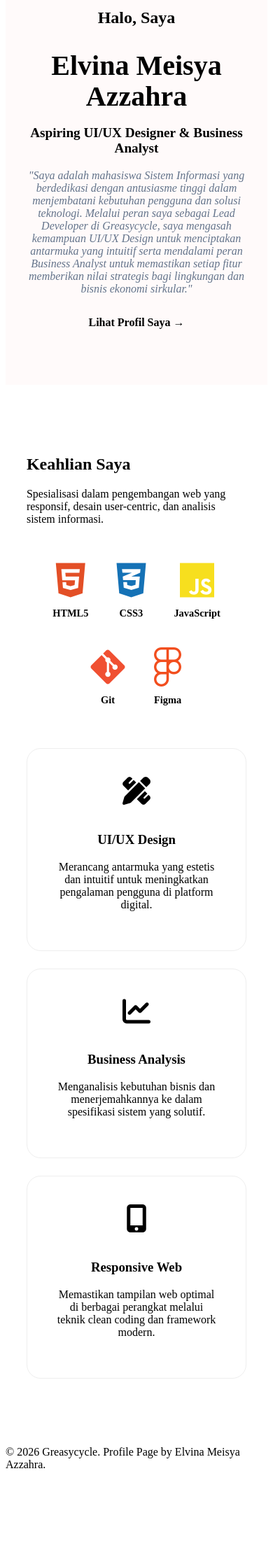
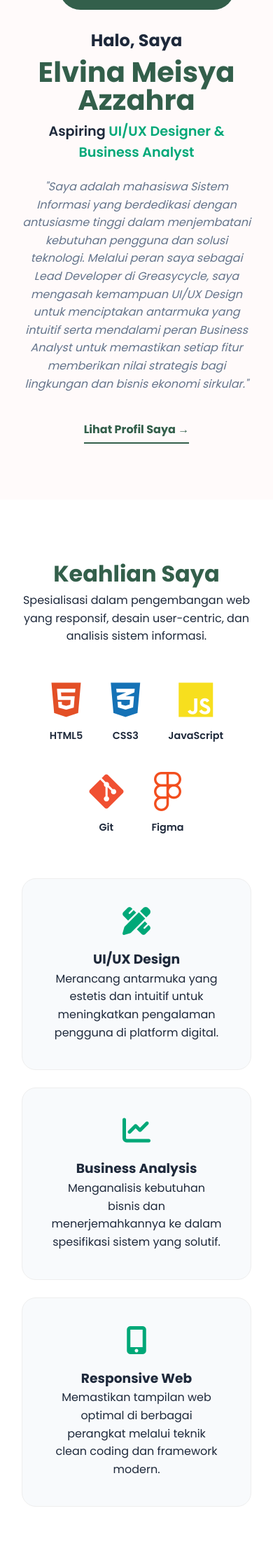
Before and after one commit to indikartikaa/greasycle, a PHP site: page /profile-elvina.html in a window 390 px wide. Shown: the part 532-2754 px from the top of the page at 70% size. Before the commit the page ends 2630 px from the top, so only its background shows below. Run offline with PHP 8.4, Linux system fonts and the light colour scheme.

Commit message:
Fix: Sinkronisasi CSS

```diff
--- a/profile-elvina.css
+++ b/profile-elvina.css
@@ -1,7 +1,64 @@
+/* DEFINISI WARNA & DASAR */
+:root {
+    --primary-green: #335f4b;
+    --secondary-green: #00a878;
+    --text-dark: #1e293b;
+    --bg-light: #f8fafc;
+    --white: #ffffff;
+}
+
+* {
+    margin: 0;
+    padding: 0;
+    box-sizing: border-box;
+    transition: all 0.3s ease;
+}
+
+body {
+    font-family: 'Poppins', sans-serif;
+    background-color: var(--bg-light);
+    color: var(--text-dark);
+    line-height: 1.6;
+}
+
+/* NAVBAR STYLING */
+.navbar {
+    display: flex;
+    justify-content: space-between;
+    align-items: center;
+    padding: 20px 8%;
+    background: var(--white);
+    position: sticky;
+    top: 0;
+    z-index: 1000;
+    box-shadow: 0 2px 10px rgba(0,0,0,0.05);
+}
+
+.logo {
+    font-size: 24px;
+    font-weight: 800;
+    color: var(--primary-green);
+    text-decoration: none;
+}
+
+.home-btn {
+    text-decoration: none;
+    color: #64748b;
+    font-weight: 600;
+    padding: 8px 15px;
+    border: 1px solid #e2e8f0;
+    border-radius: 8px;
+}
+
+.home-btn:hover {
+    background: var(--primary-green);
+    color: white;
+}
+
 /* PROFILE HERO STYLING */
 .hero-profile {
     padding: 120px 8% 80px;
-    background: #fffafa; /* Warna krem lembut sesuai gambar */
+    background: #fffafa; /* Warna krem lembut */
     min-height: 80vh;
     display: flex;
     align-items: center;
@@ -29,8 +86,9 @@
 
 .profile-text h1 {
     font-size: 3.5rem;
-    line-height: 1.1;
+    line-height: 1.0;
     margin-bottom: 10px;
+    color: var(--primary-green);
 }
 
 .role {
@@ -38,13 +96,18 @@
     font-weight: 600;
 }
 
+.highlight {
+    color: var(--secondary-green);
+}
+
 .tagline {
     color: #64748b;
-    margin: 15px 0 30px;
+    margin: 20px 0 40px;
     font-style: italic;
 }
 
 .view-work-btn {
+    display: inline-block;
     text-decoration: none;
     color: var(--primary-green);
     font-weight: 700;
@@ -63,13 +126,24 @@
     height: 400px;
     object-fit: cover;
     border-radius: 30px;
-    box-shadow: 25px 25px 0px var(--primary-green); /* Efek bayangan kotak di gambar */
+    box-shadow: 25px 25px 0px var(--primary-green);
+    background-color: #ddd; /* Warna pengganti jika foto belum ada */
 }
 
 /* TECH & SKILLS STYLING */
 .about-tech {
     padding: 80px 8%;
     background: white;
+}
+
+.section-title {
+    text-align: center;
+    margin-bottom: 50px;
+}
+
+.section-title h2 {
+    font-size: 2rem;
+    color: var(--primary-green);
 }
 
 .tech-grid {
@@ -82,7 +156,6 @@
 
 .tech-item {
     text-align: center;
-    transition: 0.3s;
 }
 
 .tech-item i {
@@ -117,9 +190,17 @@
     margin-bottom: 20px;
 }
 
+/* FOOTER */
+.footer {
+    padding: 40px;
+    text-align: center;
+    background: #1a2e25;
+    color: white;
+}
+
 /* RESPONSIVE */
 @media (max-width: 850px) {
     .profile-container { flex-direction: column-reverse; text-align: center; }
     .profile-text h1 { font-size: 2.5rem; }
-    .main-photo { width: 250px; height: 320px; }
+    .main-photo { width: 250px; height: 320px; box-shadow: 15px 15px 0px var(--primary-green); }
 }
```
Also changed, not shown: profile-elvina.html (line endings or trailing spaces).
